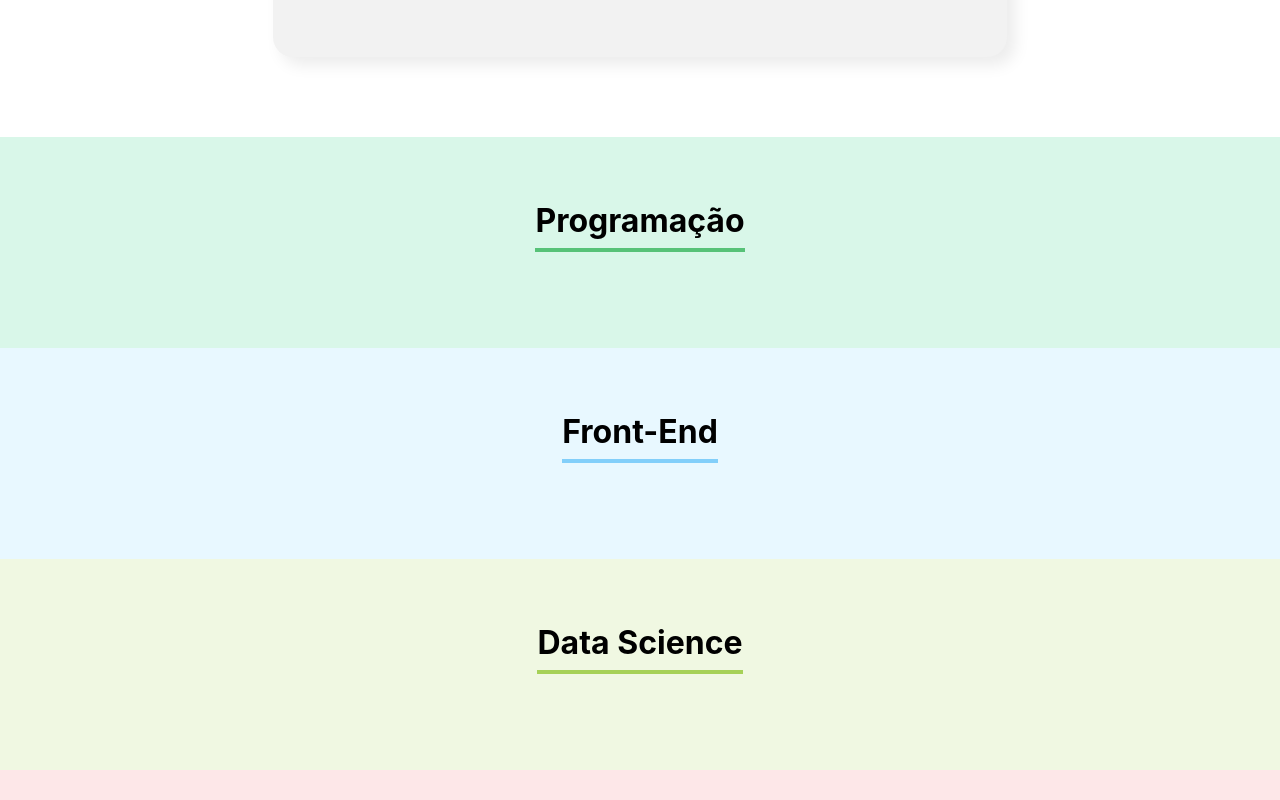
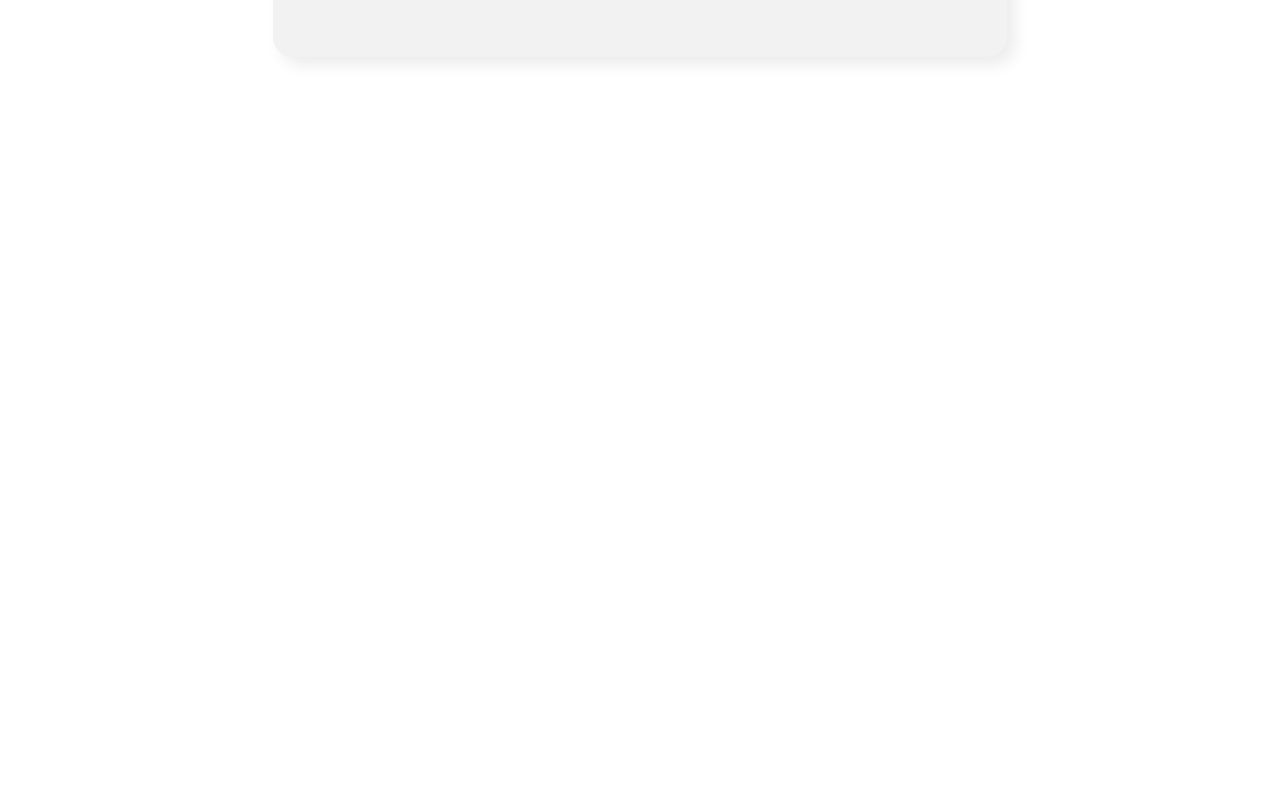
Before and after one commit to MarcosLaydner/react-learning-project, a React (Create React App) app: page / in a window 1280 px wide. Shown: the part 1340-2140 px from the top of the page. After the commit the page ends 1477 px from the top, so only its background shows below. Built offline with nearby package versions, Linux system fonts and the light colour scheme.

Commit message:
updated form to clear data and hidden team without employees

```diff
--- a/src/components/Form/index.js
+++ b/src/components/Form/index.js
@@ -18,6 +18,11 @@ const Form = (props) => {
             image,
             team
         })
+        setName('')
+        setPosition('')
+        setImage('')
+        setTeam('')
+
     }
 
     return (
--- a/src/components/Team/index.js
+++ b/src/components/Team/index.js
@@ -6,12 +6,13 @@ const Team = (props) => {
     const css = { backgroundColor: props.team.secondaryColor }
 
     return (
-        <section className='team' style={css}>
+        (props.employees.length > 0) ? <section className='team' style={css}>
             <h3 style={{borderColor:  props.team.primaryColor}}>{props.team.name}</h3>
             <div className='employees'>
                 {props.employees.map(employee => <Employee employee={employee}/>)}
             </div>
         </section>
+        : ''
     )
 }
 
```
